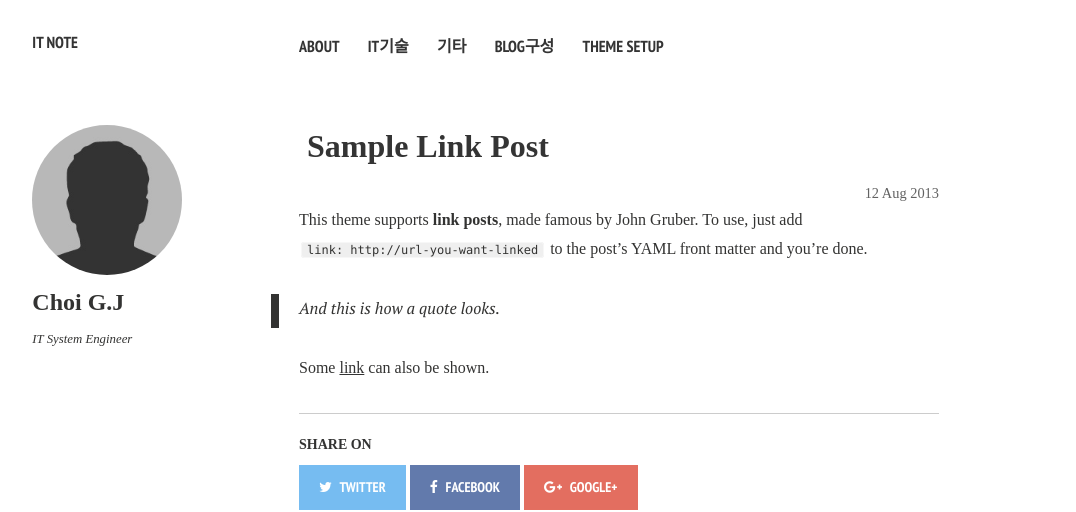
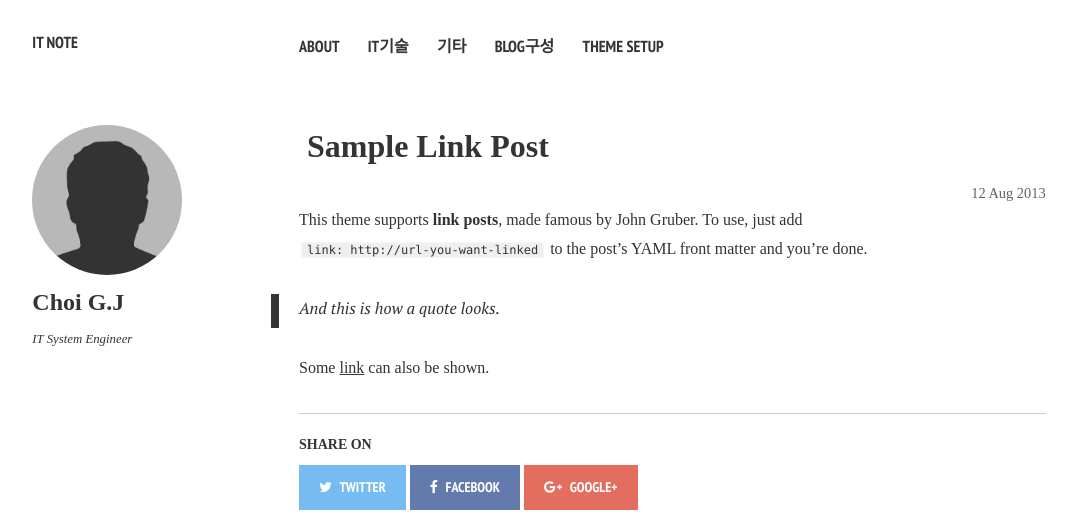
Before and after one commit to gjchoi/gjchoi.github.io, a Jekyll site: the page built from _posts/2013-08-12-sample-link-post.md, in a window 1280 px wide. Shown: the top 512 px of the page, without its empty margins (21-1097 px from the left). Built offline with Jekyll 4.4.1, drawn with Linux system fonts in a browser that asks for light colours; nearby versions of some CDN libraries.

Commit message:
Update page.scss

```diff
--- a/_sass/page.scss
+++ b/_sass/page.scss
@@ -234,15 +234,15 @@ $button-size: 1.5rem;
 		@include suffix(12,1);
 		margin-bottom: 2em;
 		@media #{$small} {
-			@include grid(12,8.5);
+			@include grid(12,9);
 			@include prefix(12,0);
 			@include suffix(12,0);
 		}
 		@media #{$large} {
-		@include grid(12,6);
+		@include grid(12,7);
 		}
 		@media #{$x-large} {
-			@include grid(12,5);
+			@include grid(12,7);
 		}
 	}
 }
```
